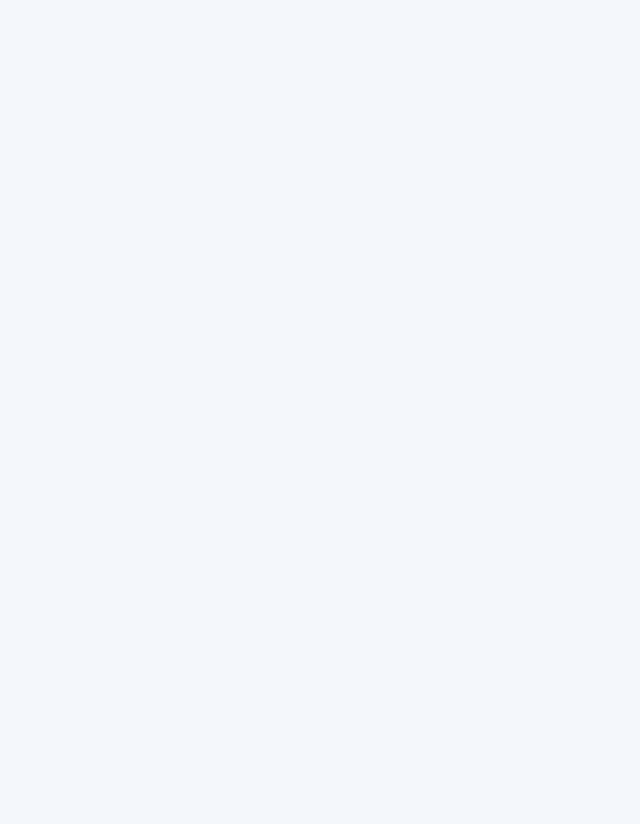
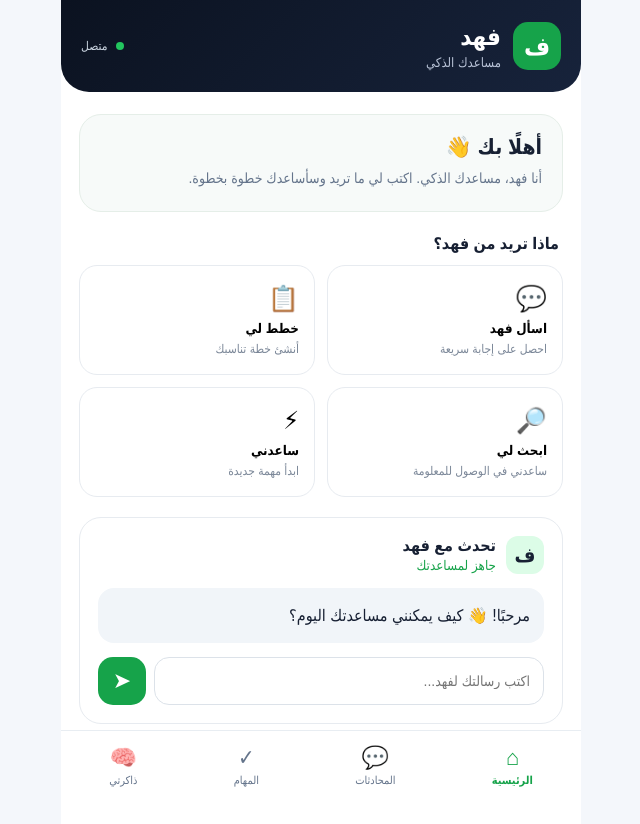
Before and after one commit to adelzidan94/Fahed, a website: page index.html in a window 1280 px wide. Shown: the whole page, without its empty margins (319-959 px from the left). Before the commit the page ends 800 px from the top, so only its background shows below. Drawn offline with Linux system fonts and the light colour scheme.

Commit message:
Update index.html

```diff
--- a/index.html
+++ b/index.html
@@ -3,14 +3,12 @@
 <head>
   <meta charset="UTF-8">
   <meta name="viewport" content="width=device-width, initial-scale=1.0">
-  <meta name="theme-color" content="#0b1220">
 
   <title>فهد | مساعدك الذكي</title>
 
   <style>
     * {
       box-sizing: border-box;
-      -webkit-tap-highlight-color: transparent;
     }
 
     body {
@@ -24,15 +22,13 @@
       max-width: 520px;
       min-height: 100vh;
       margin: auto;
-      background: #fff;
-      display: flex;
-      flex-direction: column;
+      background: white;
     }
 
     .header {
       background: linear-gradient(135deg, #0b1220, #17233b);
       color: white;
-      padding: 22px 20px 25px;
+      padding: 22px 20px;
       border-radius: 0 0 28px 28px;
     }
 
@@ -48,23 +44,19 @@
       gap: 12px;
     }
 
-    .logo,
-    .mini-logo {
-      display: flex;
-      align-items: center;
-      justify-content: center;
-      font-weight: bold;
-    }
-
     .logo {
       width: 48px;
       height: 48px;
       border-radius: 15px;
-      background: linear-gradient(135deg, #22c55e, #16a34a);
+      background: #16a34a;
+      display: flex;
+      align-items: center;
+      justify-content: center;
       font-size: 25px;
+      font-weight: bold;
     }
 
-    .brand h1 {
+    h1 {
       margin: 0;
       font-size: 24px;
     }
@@ -76,23 +68,21 @@
     }
 
     .status {
-      display: flex;
-      align-items: center;
-      gap: 6px;
       font-size: 12px;
       color: #cbd5e1;
     }
 
     .dot {
+      display: inline-block;
       width: 8px;
       height: 8px;
       border-radius: 50%;
       background: #22c55e;
+      margin-left: 5px;
     }
 
     .main {
-      flex: 1;
-      padding: 22px 18px 105px;
+      padding: 22px 18px 100px;
     }
 
     .welcome {
@@ -100,7 +90,6 @@
       border: 1px solid #e5eee8;
       border-radius: 22px;
       padding: 20px;
-      margin-bottom: 18px;
     }
 
     .welcome h2 {
@@ -128,28 +117,22 @@
     }
 
     .quick {
+      border: 1px solid #e7ebf0;
       background: white;
-      border: 1px solid #e7ebf0;
       border-radius: 18px;
       padding: 18px 15px;
       text-align: right;
+      font-family: inherit;
       cursor: pointer;
-      box-shadow: 0 4px 15px rgba(15, 23, 42, .04);
-      font-family: inherit;
-    }
-
-    .quick:active {
-      transform: scale(.97);
     }
 
     .quick-icon {
       font-size: 25px;
-      margin-bottom: 10px;
+      margin-bottom: 8px;
     }
 
     .quick strong {
       display: block;
-      font-size: 14px;
       margin-bottom: 5px;
     }
 
@@ -160,11 +143,9 @@
 
     .chat-card {
       margin-top: 20px;
-      background: white;
       border: 1px solid #e7ebf0;
       border-radius: 22px;
       padding: 18px;
-      box-shadow: 0 5px 18px rgba(15, 23, 42, .05);
     }
 
     .chat-title {
@@ -179,8 +160,378 @@
       height: 38px;
       border-radius: 12px;
       background: #dcfce7;
+      display: flex;
+      align-items: center;
+      justify-content: center;
+      font-weight: bold;
       font-size: 20px;
     }
 
-    .chat-title strong {
-      font-size: 14px
+    .chat-title small {
+      display: block;
+      color: #16a34a;
+      margin-top: 3px;
+    }
+
+    .message {
+      background: #f1f5f9;
+      border-radius: 16px;
+      padding: 14px;
+      line-height: 1.7;
+      min-height: 55px;
+      word-break: break-word;
+    }
+
+    .input-area {
+      display: flex;
+      gap: 8px;
+      margin-top: 14px;
+    }
+
+    #userInput {
+      flex: 1;
+      min-width: 0;
+      border: 1px solid #dce2e9;
+      border-radius: 15px;
+      padding: 13px;
+      font-size: 14px;
+      outline: none;
+      font-family: inherit;
+    }
+
+    #userInput:focus {
+      border-color: #22c55e;
+    }
+
+    #sendButton {
+      width: 48px;
+      height: 48px;
+      border: 0;
+      border-radius: 15px;
+      background: #16a34a;
+      color: white;
+      font-size: 22px;
+      cursor: pointer;
+    }
+
+    #sendButton:disabled {
+      opacity: .6;
+    }
+
+    .nav {
+      position: fixed;
+      bottom: 0;
+      left: 50%;
+      transform: translateX(-50%);
+      width: min(520px, 100%);
+      height: 70px;
+      background: white;
+      border-top: 1px solid #e8edf2;
+      display: flex;
+      justify-content: space-around;
+      align-items: center;
+    }
+
+    .nav button {
+      border: 0;
+      background: none;
+      color: #64748b;
+      font-family: inherit;
+      cursor: pointer;
+      font-size: 11px;
+    }
+
+    .nav span {
+      display: block;
+      font-size: 22px;
+      margin-bottom: 3px;
+    }
+
+    .nav .active {
+      color: #16a34a;
+      font-weight: bold;
+    }
+  </style>
+</head>
+
+<body>
+
+<div class="app">
+
+  <header class="header">
+
+    <div class="header-top">
+
+      <div class="brand">
+
+        <div class="logo">ف</div>
+
+        <div>
+          <h1>فهد</h1>
+          <p>مساعدك الذكي</p>
+        </div>
+
+      </div>
+
+      <div class="status">
+        <span class="dot"></span>
+        متصل
+      </div>
+
+    </div>
+
+  </header>
+
+
+  <main class="main">
+
+    <section class="welcome">
+
+      <h2>أهلًا بك 👋</h2>
+
+      <p>
+        أنا فهد، مساعدك الذكي.
+        اكتب لي ما تريد وسأساعدك خطوة بخطوة.
+      </p>
+
+    </section>
+
+
+    <div class="section-title">
+      ماذا تريد من فهد؟
+    </div>
+
+
+    <section class="quick-grid">
+
+      <button class="quick" onclick="setQuestion('اسأل فهد')">
+        <div class="quick-icon">💬</div>
+        <strong>اسأل فهد</strong>
+        <span>احصل على إجابة سريعة</span>
+      </button>
+
+      <button class="quick" onclick="setQuestion('خطط لي')">
+        <div class="quick-icon">📋</div>
+        <strong>خطط لي</strong>
+        <span>أنشئ خطة تناسبك</span>
+      </button>
+
+      <button class="quick" onclick="setQuestion('ابحث لي')">
+        <div class="quick-icon">🔎</div>
+        <strong>ابحث لي</strong>
+        <span>ساعدني في الوصول للمعلومة</span>
+      </button>
+
+      <button class="quick" onclick="setQuestion('ساعدني')">
+        <div class="quick-icon">⚡</div>
+        <strong>ساعدني</strong>
+        <span>ابدأ مهمة جديدة</span>
+      </button>
+
+    </section>
+
+
+    <section class="chat-card">
+
+      <div class="chat-title">
+
+        <div class="mini-logo">ف</div>
+
+        <div>
+          <strong>تحدث مع فهد</strong>
+          <small>جاهز لمساعدتك</small>
+        </div>
+
+      </div>
+
+
+      <div class="message" id="message">
+        مرحبًا! 👋 كيف يمكنني مساعدتك اليوم؟
+      </div>
+
+
+      <div class="input-area">
+
+        <input
+          id="userInput"
+          type="text"
+          placeholder="اكتب رسالتك لفهد..."
+          autocomplete="off"
+        >
+
+        <button
+          id="sendButton"
+          type="button"
+          onclick="sendMessage()"
+        >
+          ➤
+        </button>
+
+      </div>
+
+    </section>
+
+  </main>
+
+
+  <nav class="nav">
+
+    <button class="active" onclick="goHome()">
+      <span>⌂</span>
+      الرئيسية
+    </button>
+
+    <button onclick="showComingSoon('المحادثات')">
+      <span>💬</span>
+      المحادثات
+    </button>
+
+    <button onclick="showComingSoon('المهام')">
+      <span>✓</span>
+      المهام
+    </button>
+
+    <button onclick="showComingSoon('ذاكرتي')">
+      <span>🧠</span>
+      ذاكرتي
+    </button>
+
+  </nav>
+
+</div>
+
+
+<script>
+
+async function sendMessage() {
+
+  const input = document.getElementById("userInput");
+  const message = document.getElementById("message");
+  const button = document.getElementById("sendButton");
+
+  const text = input.value.trim();
+
+  if (!text) {
+    return;
+  }
+
+  button.disabled = true;
+  input.disabled = true;
+
+  message.textContent = "⏳ فهد يفكر...";
+
+  try {
+
+    const response = await fetch("/api/chat", {
+
+      method: "POST",
+
+      headers: {
+        "Content-Type": "application/json"
+      },
+
+      body: JSON.stringify({
+        message: text
+      })
+
+    });
+
+
+    const data = await response.json();
+
+
+    if (!response.ok) {
+
+      throw new Error(
+        data.error || "حدث خطأ في الخادم"
+      );
+
+    }
+
+
+    message.innerHTML =
+      "<strong>فهد:</strong><br><br>" +
+      escapeHtml(data.reply || "لم تصل إجابة من فهد.");
+
+
+  } catch (error) {
+
+    console.error(error);
+
+    message.innerHTML =
+      "❌ حدث خطأ أثناء الاتصال بفهد.<br><br>" +
+      "تأكد أن الخادم يعمل وأن OPENAI_API_KEY موجود في Render.";
+
+  } finally {
+
+    button.disabled = false;
+    input.disabled = false;
+
+    input.value = "";
+    input.focus();
+
+  }
+
+}
+
+
+document
+  .getElementById("userInput")
+  .addEventListener("keydown", function(event) {
+
+    if (event.key === "Enter") {
+
+      event.preventDefault();
+
+      sendMessage();
+
+    }
+
+  });
+
+
+function setQuestion(text) {
+
+  const input = document.getElementById("userInput");
+
+  input.value = text;
+
+  input.focus();
+
+}
+
+
+function escapeHtml(text) {
+
+  const div = document.createElement("div");
+
+  div.textContent = String(text);
+
+  return div.innerHTML;
+
+}
+
+
+function goHome() {
+
+  window.scrollTo({
+    top: 0,
+    behavior: "smooth"
+  });
+
+}
+
+
+function showComingSoon(title) {
+
+  alert(
+    "قسم " + title +
+    " سيتم تفعيله في المرحلة القادمة."
+  );
+
+}
+
+</script>
+
+</body>
+</html>
```
